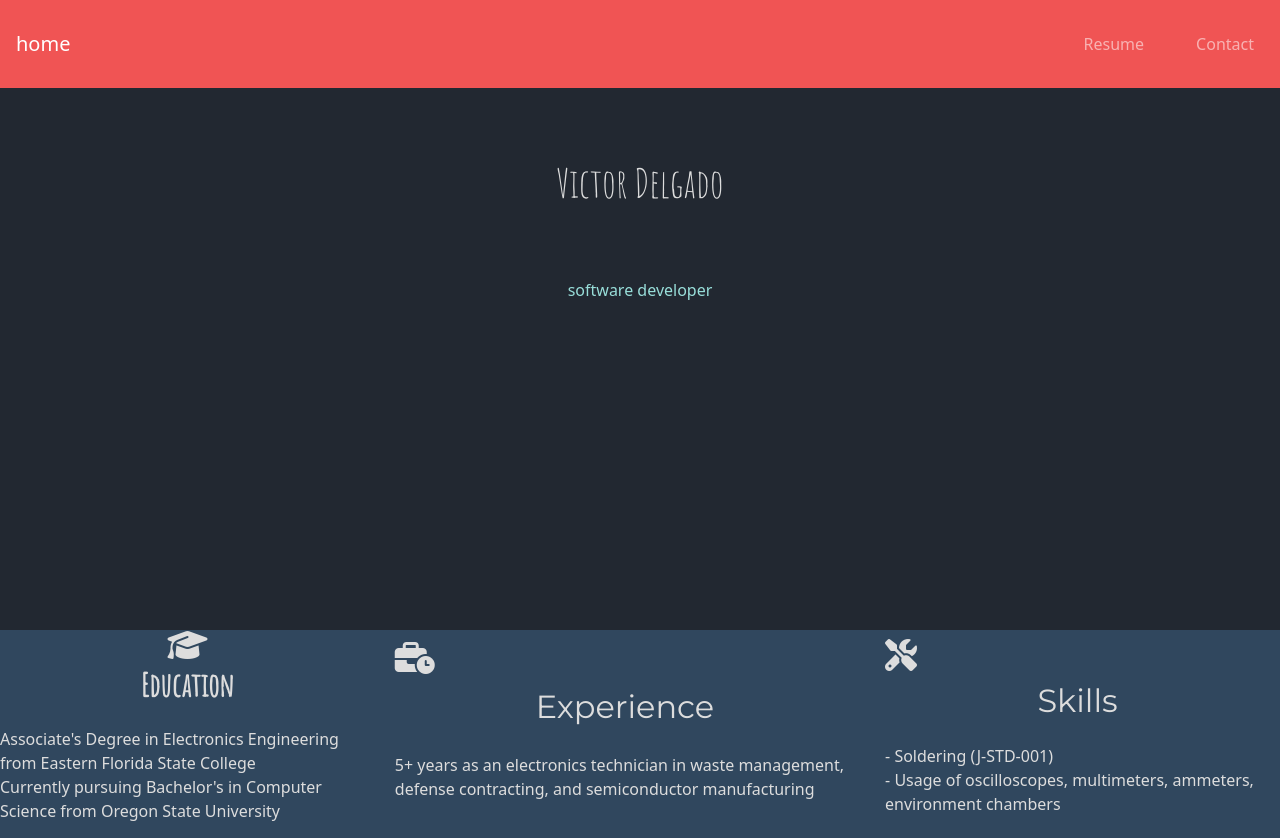
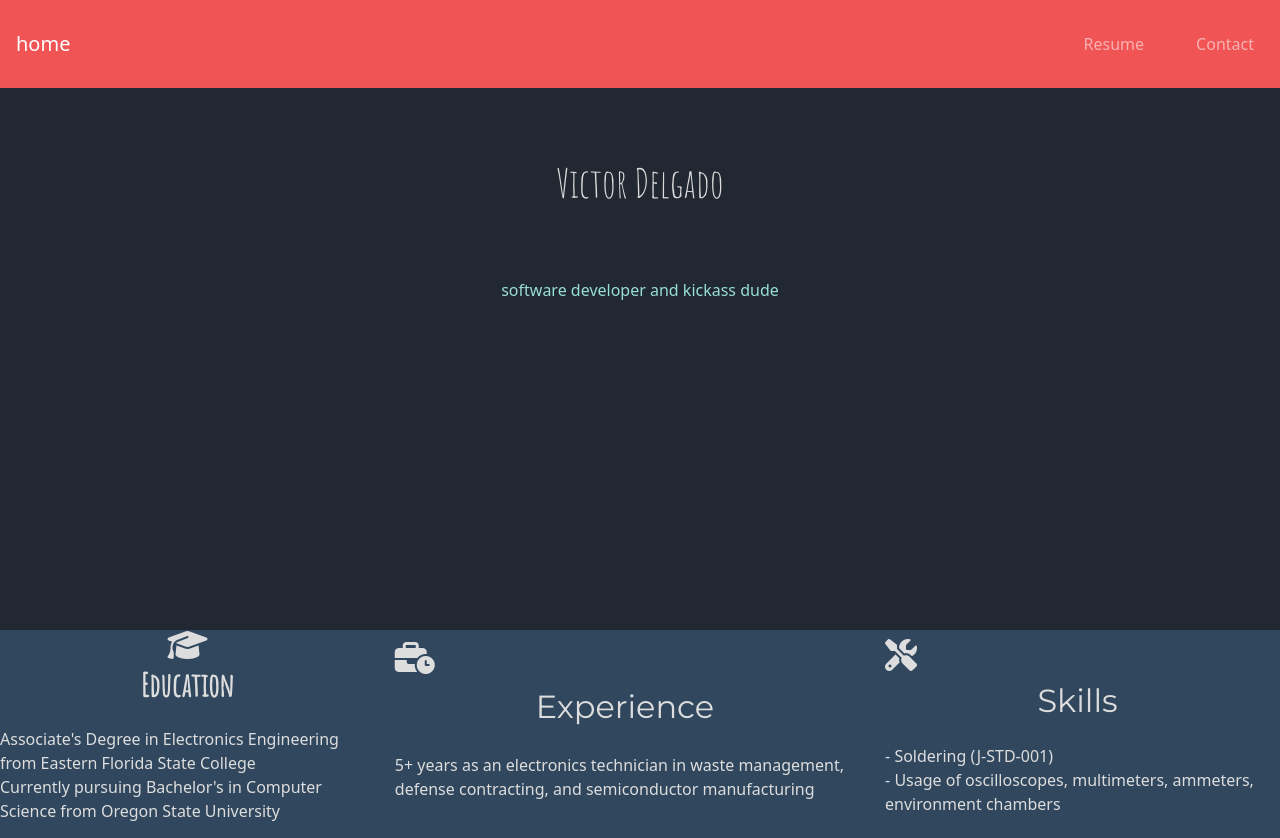
Before and after one commit to ItsTheRealVictor/My-Website, a Flask app: page / in a window 1280 px wide. Shown: the top 838 px of the page. Run offline with Flask 2, Linux system fonts and the light colour scheme; some libraries are stand-ins or nearby versions.

Commit message:
trying some small changes

```diff
--- a/templates/includes/_landingText.html
+++ b/templates/includes/_landingText.html
@@ -9,7 +9,7 @@
           <br>
           <br>
             <h1 id="main-header">Victor Delgado</h1>
-            <p id="about-text">software developer <br>
+            <p id="about-text">software developer and kickass dude <br>
               <br>
               <br>
               <br>
```
